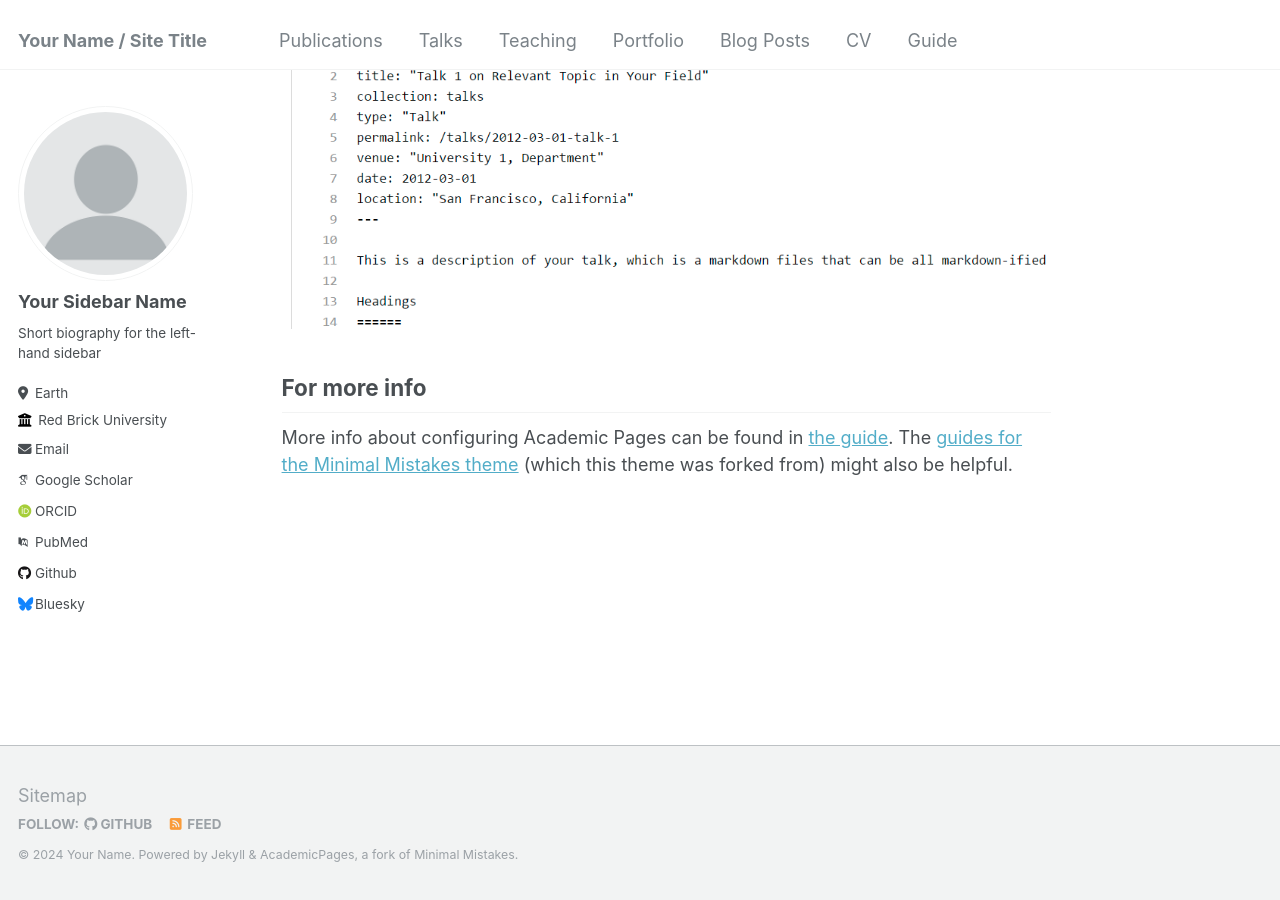
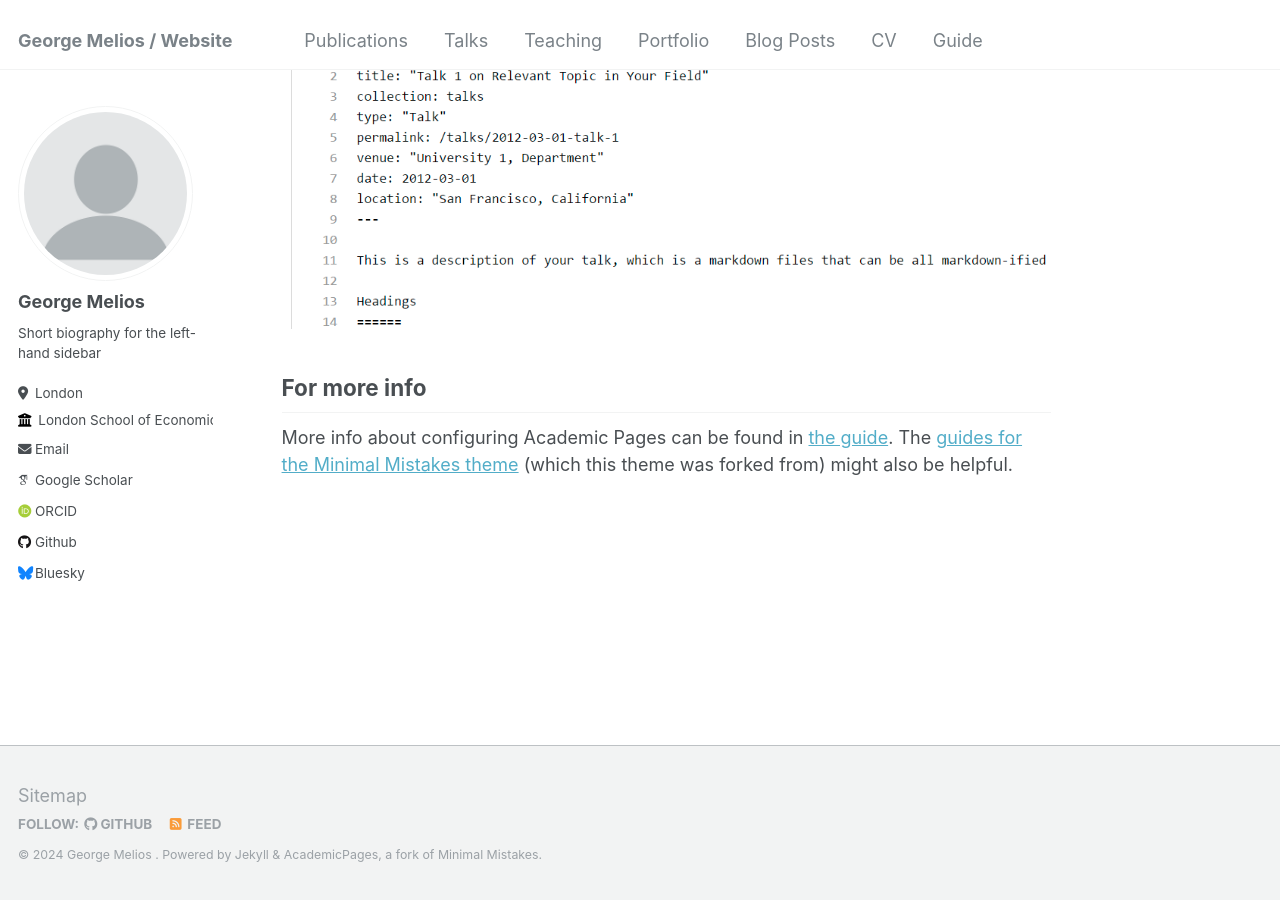
Before and after one commit to GMelios/gmelios.github.io, a Jekyll site: the page built from _pages/about.md, in a window 1280 px wide and 900 px high, scrolled down 2660 px. Built offline with Jekyll 4.4.1, drawn with Linux system fonts in a browser that asks for light colours; some web fonts are replaced.

Commit message:
Update _config.yml

```diff
--- a/_config.yml
+++ b/_config.yml
@@ -8,13 +8,13 @@
 
 # Basic Site Settings
 locale                   : "en-US"
-title                    : "Your Name / Site Title"
+title                    : "George Melios / Website"
 title_separator          : "-"
-name                     : &name "Your Name"
-description              : &description "personal description"
-url                      : https://academicpages.github.io # the base hostname & protocol for your site e.g. "https://mmistakes.github.io"
+name                     : &name "George Melios "
+description              : &description "Political Economy"
+URL                      : "https://gmelios.github.io"
 baseurl                  : "" # the subpath of your site, e.g. "/blog"
-repository               : "academicpages/academicpages.github.io"
+repository               : "https://gmelios.github.io/gmelios"
 
 # Site Author - The following control what appear as part of the author content on the side bar.
 #               If a field is blank the icon and link will not appear, otherwise it will be shown.
@@ -22,20 +22,20 @@ repository               : "academicpages/academicpages.github.io"
 author:
   # Biographic information
   avatar           : "profile.png"
-  name             : "Your Sidebar Name"
+  name             : "George Melios"
   pronouns         : # example: "she/her"
   bio              : "Short biography for the left-hand sidebar"
-  location         : "Earth"
-  employer         : "Red Brick University"
+  location         : "London"
+  employer         : "London School of Economics and Political Science"
   uri              : # URL
-  email            : "none@example.org"
+  email            : "g.melios@lse.ac.uk"
 
   # Academic websites
   arxiv            : # URL - Update with the correct link to your profile
-  googlescholar    : "https://scholar.google.com/citations?user=PS_CX0AAAAAJ"
+  googlescholar    : "https://scholar.google.com/citations?user=0-EKvswAAAAJ&hl=en&authuser=1"
   impactstory      : # URL
-  orcid            : "http://orcid.org/yourorcidurl"
-  pubmed           : "https://www.ncbi.nlm.nih.gov/pubmed/?term=john+snow"
+  orcid            : "https://orcid.org/0000-0001-5027-9829"
+  pubmed           : # URL
   researchgate     : # URL
 
   # Repositories and software development
```
